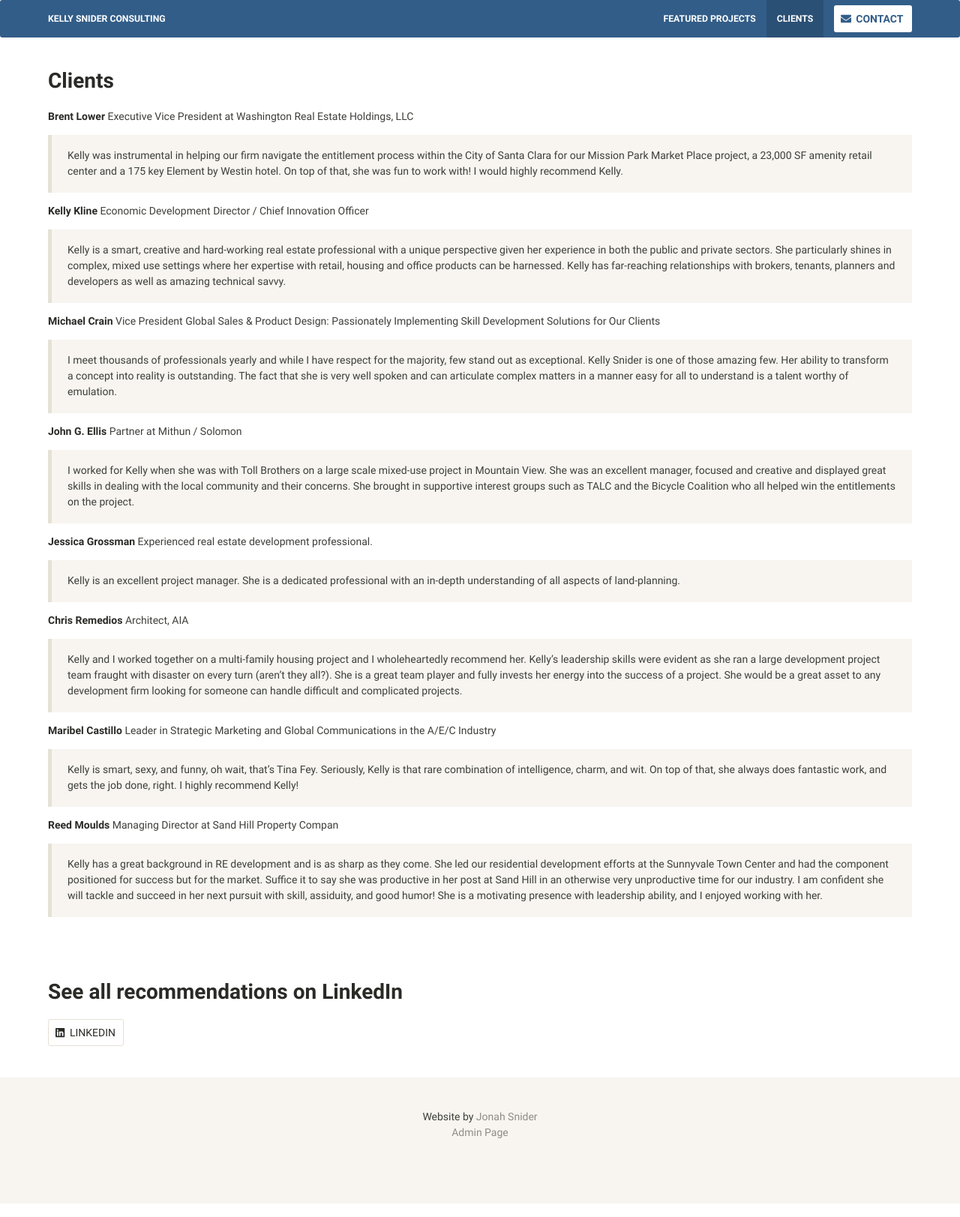
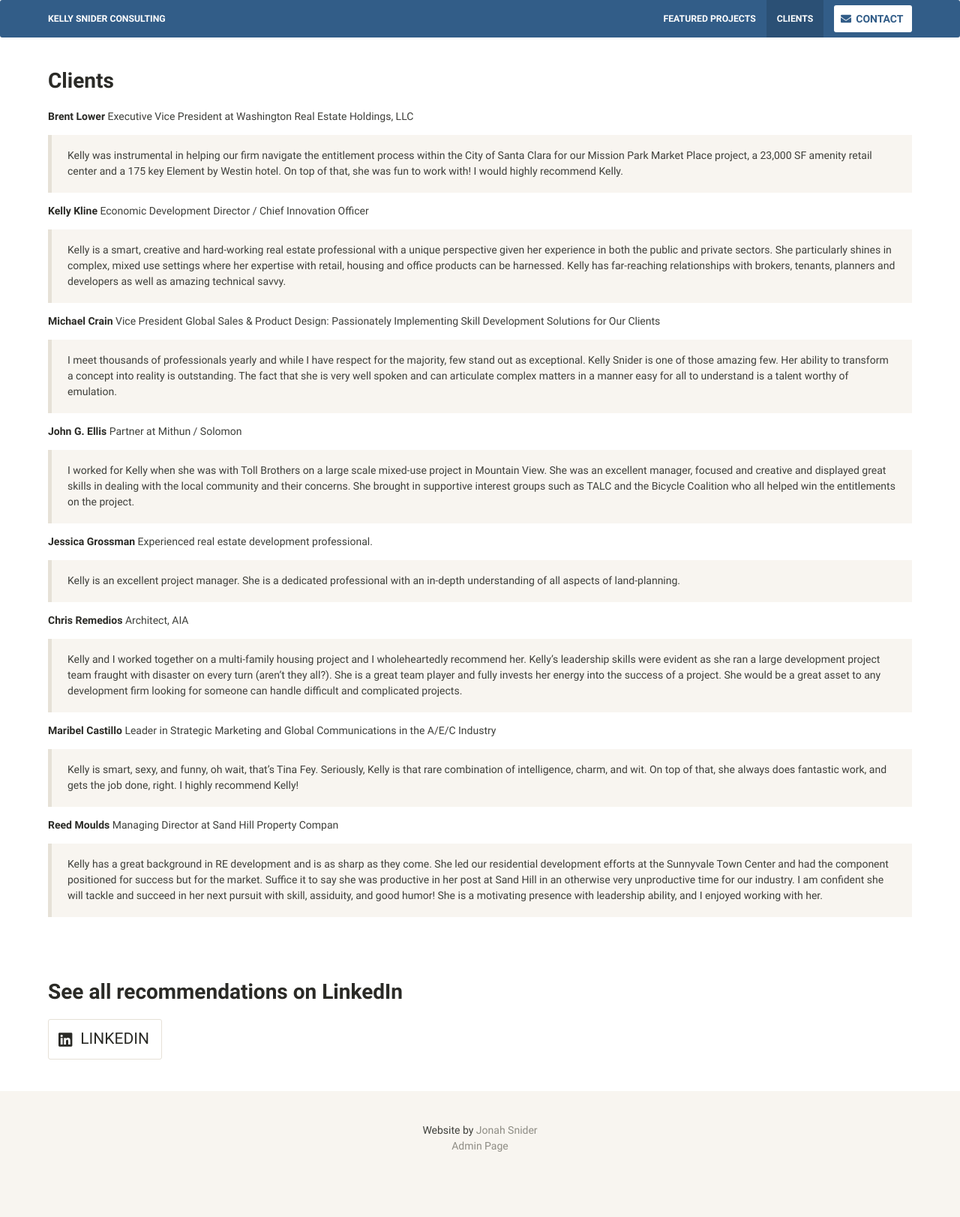
Before and after one commit to ESnider/kscsite, a Jekyll site: the page built from clients.md, in a window 1280 px wide. Shown: the whole page at 75% size. Built offline with Jekyll 4.4.1, drawn with Linux system fonts in a browser that asks for light colours.

Commit message:
Make button bigger

```diff
--- a/_layouts/clients.html
+++ b/_layouts/clients.html
@@ -18,8 +18,8 @@
 	<section id="linkedin" class="section">
 		<div class="container">
 			<h1 class="title">See all recommendations on LinkedIn</h1>
-			<a href="https://www.linkedin.com/in/ksnider/" class="button">
-				<span class="icon is-small">
+			<a href="https://www.linkedin.com/in/ksnider/" class="button is-large">
+				<span class="icon is-medium">
 					<i class="fab fa-linkedin"></i>
 				</span>
 				<span>LinkedIn</span>
```
